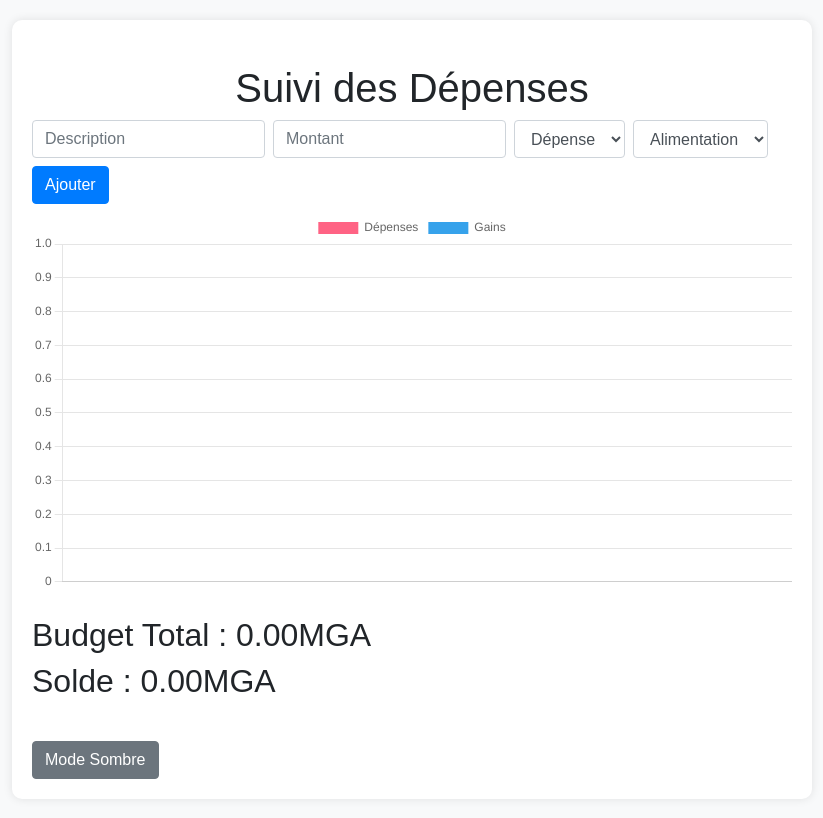
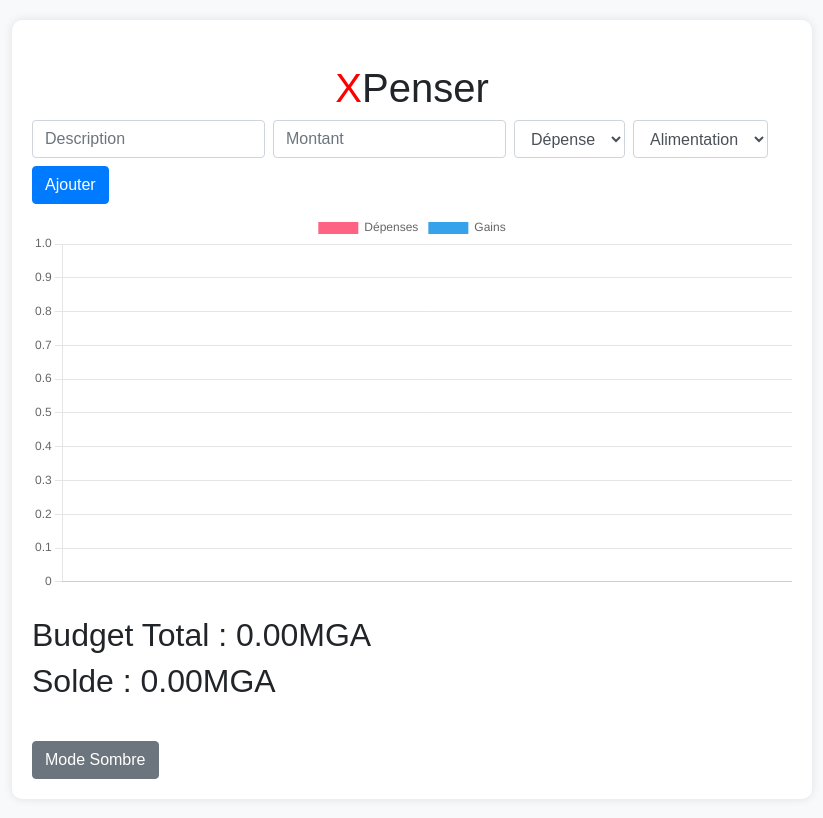
Before and after one commit to MisaHariRabe/Xpenser, a plain HTML site: page index.html in a window 1280 px wide. Shown: the whole page, without its empty margins (228-1051 px from the left). Drawn offline with nearby package versions, Linux system fonts and the light colour scheme.

Commit message:
Update index.html

```diff
--- a/index.html
+++ b/index.html
@@ -12,7 +12,7 @@
 
 <body>
     <div class="container">
-        <h1 class="text-center mt-4">Suivi des Dépenses</h1>
+        <h1 class="text-center mt-4"><span style="color: red">X</span>Penser</h1>
 
         <!-- Formulaire pour ajouter une nouvelle transaction -->
         <form id="transaction-form" class="form-inline">
```
